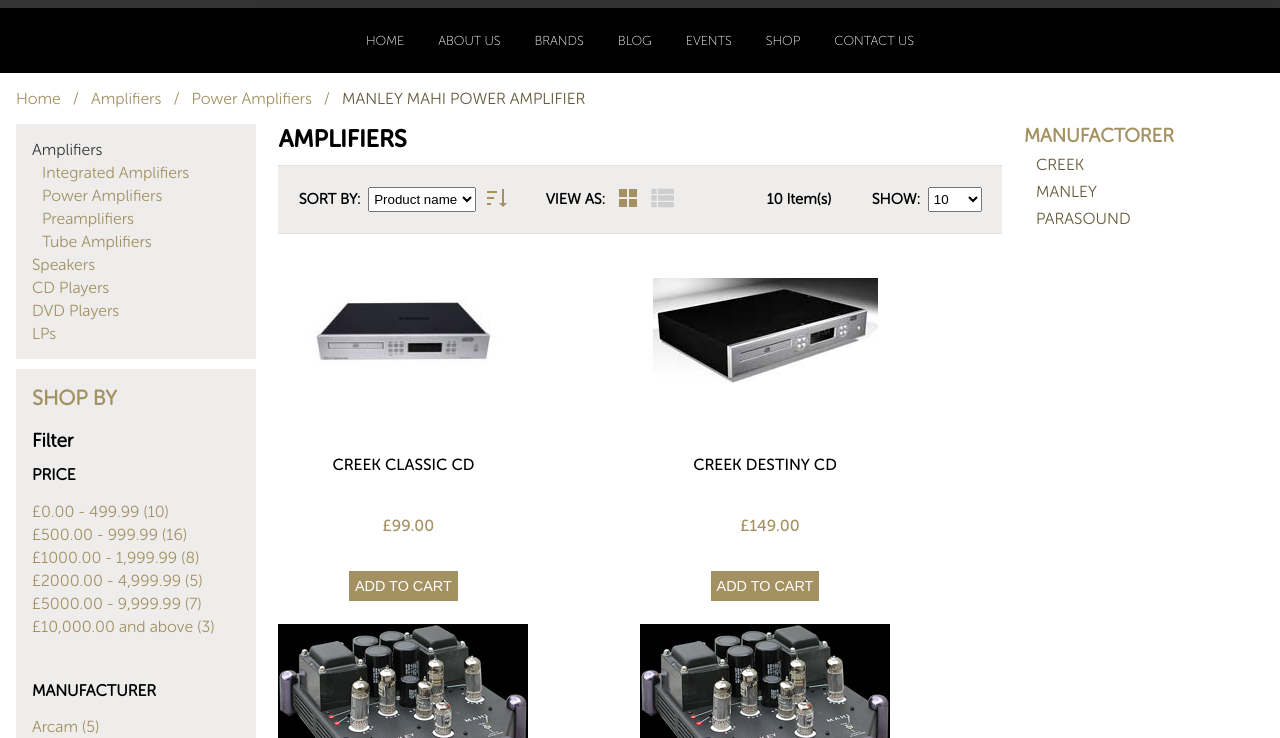
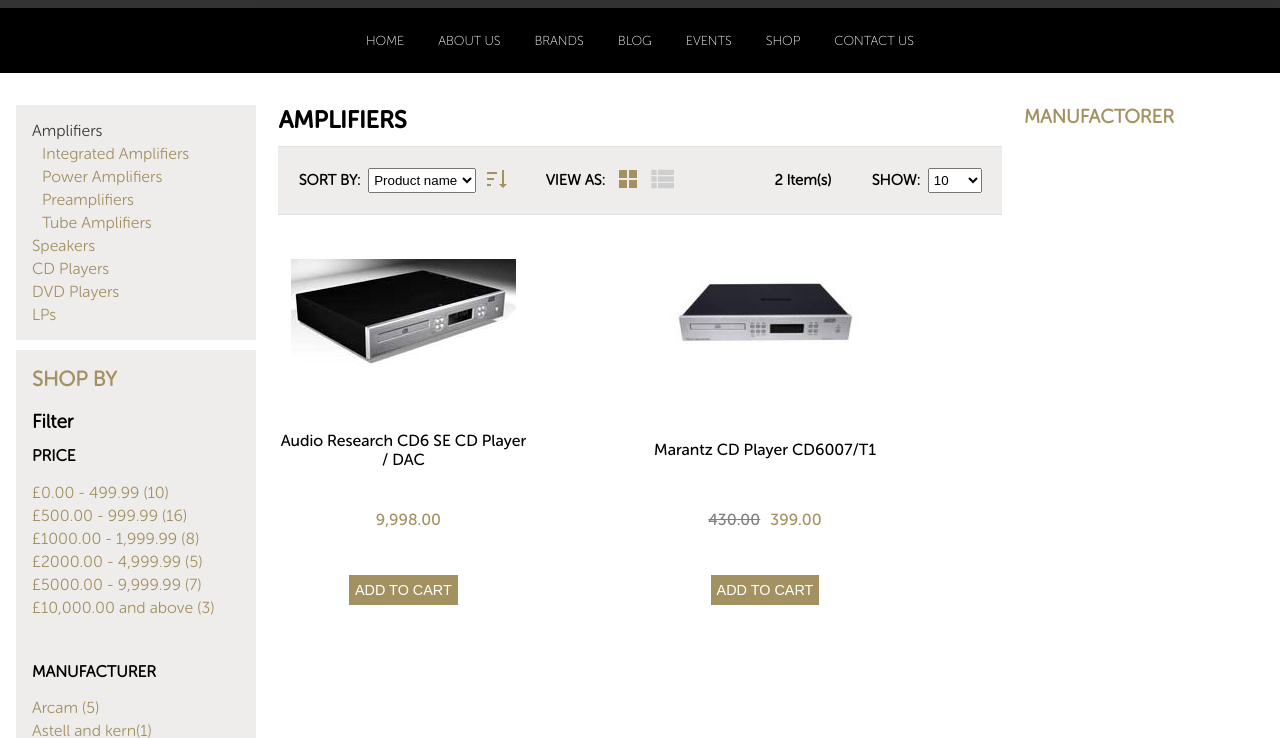
Before and after one commit to kings-n-queen/hifi-corner, a plain HTML site: page docs/shop-category-list.html in a window 1280 px wide. Shown: the part 62-800 px from the top of the page. Drawn offline with Linux system fonts and the light colour scheme.

Commit message:
omskrivning af funktionskald
list view

```diff
--- a/docs/assets/data/database.json
+++ b/docs/assets/data/database.json
@@ -1,12 +1,12 @@
 {
     "products": [{
             "navn": "Marantz CD Player CD6007/T1",
-            "id":"marantz_cd_player_cd6007_t1",
+            "id": "marantz_cd_player_cd6007_t1",
             "andreProdukter": "See other Marantz products",
-            "outletPrice":"430.00",
+            "outletPrice": "430.00",
             "pris": "399.00",
             "beskrivelse": "Marantz developed its own discrete circuit boards to replace standard ICs. These HDAMs consist of discrete surface mount components with short mirror image L/R signal paths. These devices do exactly the same thing as the widely used Op-Amps but outperform these designs dramatically in terms of the Slew Rate and reduced noise level, resulting in more dynamic, accurate and detailed sound. In the CD6007, the proprietary HDAM-SA2 circuit improves on its previous HDAM module for an even more stable power supply. The idling current stability is less influenced by power transistor temperatures to maintain sound performance even at high level output.",
-            "billede": ["/stimappe/billede.jpg"],
+            "billede": ["./assets/images/cd-players/creek_classic_cd.jpg"],
             "category": "cd_players",
 
             "additionalInformations": {
@@ -66,12 +66,12 @@
 
         {
             "navn": "Audio Research CD6 SE CD Player / DAC",
-            "id":"audio_research_cd6_se_cd_player_cad",
+            "id": "audio_research_cd6_se_cd_player_cad",
             "andreProdukter": "See other Audio Research products",
-            "outletPrice":"",
+            "outletPrice": "",
             "pris": "9,998.00",
             "beskrivelse": "The compact disc format is more than 35 years old, with millions of titles. Simultaneously, digital downloads and computer music storage has skyrocketed in popularity. Combining a super high-resolution compact disc player and a digital-to-analog converter in one compact chassis, the CD6SE is a perfect fit for modern music playback. The CD6SE is positioned to optimize most any digital format with spectacular results.",
-            "billede": ["/stimappe/billede.jpg"],
+            "billede": ["./assets/images/cd-players/creek_Destiny_CD.jpg"],
             "category": "CD Players",
 
             "additionalInformations": {
--- a/docs/assets/js/listView.js
+++ b/docs/assets/js/listView.js
@@ -10,24 +10,24 @@ function displayProducts(arrayOfProducts) {
         productLink.href = "single-product-description.html?id=" + product.id;
 
         const newImg = document.createElement("img");
-        newImg.setAttribute("src", product.imgSrc);
+        newImg.setAttribute("src", product.billede[0]);
         productLink.append(newImg);
         productLink.className = "card__productLink";
 
         const productName = document.createElement("p");
         productName.className = "card__productName";
-        productName.textContent = product.name;
+        productName.textContent = product.navn;
 
         const priceContainer = document.createElement("div");
         priceContainer.className = "card__priceContainer";
 
         const reference = document.createElement("p");
         reference.className = "card__referencePrice";
-        reference.textContent = product.reference;
+        reference.textContent = product.outletPrice;
 
         const price = document.createElement("p");
         price.className = "card__price";
-        price.textContent = product.price;
+        price.textContent = product.pris;
 
         const button = document.createElement("button");
         button.className = "card__button";
--- a/docs/assets/js/shop-category-list.js
+++ b/docs/assets/js/shop-category-list.js
@@ -3,208 +3,218 @@ import breadcrumbs from "./breadcrumbs.js";
 import displayProducts from "./listView.js";
 import sort from "./sort.js";
 import toggleViewState from "./toggleViewState.js";
-import {setURL, urlGetKey} from "./url-handler.js";
+import { setURL, urlGetKey } from "./url-handler.js";
 import fetchProducts from "./fetch.js";
 import footer from "./footer.js";
 import filterProductsByPrice from "./shop-category-list-filterByPrice.js";
 import filterProductsByManufacturer from "./shop-category-list-filterByManufacturer.js";
 
-fetchProducts().then(function(products){
+
+
+
+fetchProducts().then(function(jsonObj) {
     console.log(urlGetKey("product"));
-    console.log(products);
+    console.log(jsonObj);
+    arrange(jsonObj);
+
 });
 
-//#region dummyArray
 
-const dummyProjectArray = [
 
-    {
-        "permalink": "single-product-description.html?product=manley-mahi-power-amplifier",
-        "imgSrc": "./assets/images/power-amplifiers/manley_mahi.jpg",
-        "name": "MANLEY MAHI POWER AMPLIFIER",
-        "price": "£329.00",
-        "additionalInformations": {
-            "manufacturer": "Marantz",
-            "manufacturerLink": "",
-            "freeWarranty": "3 years",
-            "deliveryCharge": "Free",
-            "deliveryTime": "1-5 Working days",
-            "cardSurcharges": "No"
-        },
-        "manufactorer": {
-            "name": "manley",
-            "permalink": "?manufactorer=manley"
-        },
-    },
-    {
-        "permalink": "single-product-description.html?product=manley-neoclassic-300b-amplifier",
-        "imgSrc": "./assets/images/power-amplifiers/manley_neoclassic300b.jpg",
-        "name": "MANLEY NEOCLASSIC 300B AMPLIFIER",
-        "reference": "£1299.00",
-        "price": "£739.00",
-        "additionalInformations": {
-            "manufacturer": "Marantz",
-            "manufacturerLink": "",
-            "freeWarranty": "3 years",
-            "deliveryCharge": "Free",
-            "deliveryTime": "1-5 Working days",
-            "cardSurcharges": "No"
-        },
-        "manufactorer": {
-            "name": "manley",
-            "permalink": "?manufactorer=manley"
-        },
-    },
-    {
-        "permalink": "single-product-description.html?product=manley-snapper-power-amplifier",
-        "imgSrc": "./assets/images/power-amplifiers/manley_snapper.jpg",
-        "name": "MANLEY SNAPPER POWER AMPLIFIER",
-        "reference": "749.00",
-        "price": "£599.00",
-        "additionalInformations": {
-            "manufacturer": "Marantz",
-            "manufacturerLink": "",
-            "freeWarranty": "3 years",
-            "deliveryCharge": "Free",
-            "deliveryTime": "1-5 Working days",
-            "cardSurcharges": "No"
-        },
-        "manufactorer": {
-            "name": "manley",
-            "permalink": "?manufactorer=manley"
-        },
-    },
-    {
-        "permalink": "single-product-description.html?product=parasound-haloa-23-power-amplifier",
-        "imgSrc": "./assets/images/power-amplifiers/parasound_haloa23.jpg",
-        "name": "PARASOUND HALOA 23 POWER AMPLIFIER",
-        "price": "£249.00",
-        "additionalInformations": {
-            "manufacturer": "Marantz",
-            "manufacturerLink": "",
-            "freeWarranty": "3 years",
-            "deliveryCharge": "Free",
-            "deliveryTime": "1-5 Working days",
-            "cardSurcharges": "No"
-        },
-        "manufactorer": {
-            "name": "parasound",
-            "permalink": "?manufactorer=parasound"
-        },
-    },
-    {
-        "permalink": "single-product-description.html?product=manley-mahi-power-amplifier",
-        "imgSrc": "./assets/images/power-amplifiers/manley_mahi.jpg",
-        "name": "MANLEY MAHI POWER AMPLIFIER",
-        "price": "£1329.00",
-        "additionalInformations": {
-            "manufacturer": "Marantz",
-            "manufacturerLink": "",
-            "freeWarranty": "3 years",
-            "deliveryCharge": "Free",
-            "deliveryTime": "1-5 Working days",
-            "cardSurcharges": "No"
-        },
-        "manufactorer": {
-            "name": "manley",
-            "permalink": "?manufactorer=manley"
-        },
-    },
-    {
-        "permalink": "single-product-description.html?product=manley-neoclassic-200b-amplifier",
-        "imgSrc": "./assets/images/power-amplifiers/manley_neoclassic300b.jpg",
-        "name": "MANLEY NEOCLASSIC 200B AMPLIFIER",
-        "reference": "£1299.00",
-        "price": "£739.00",
-        "additionalInformations": {
-            "manufacturer": "Marantz",
-            "manufacturerLink": "",
-            "freeWarranty": "3 years",
-            "deliveryCharge": "Free",
-            "deliveryTime": "1-5 Working days",
-            "cardSurcharges": "No"
-        },
-        "manufactorer": {
-            "name": "manley",
-            "permalink": "?manufactorer=manley"
-        },
-    },
-    {
-        "permalink": "single-product-description.html?product=manley-snapper-power-amplifier",
-        "imgSrc": "./assets/images/power-amplifiers/manley_snapper.jpg",
-        "name": "MANLEY SNAPPER POWER AMPLIFIER",
-        "reference": "749.00",
-        "price": "£599.00",
-        "additionalInformations": {
-            "manufacturer": "Marantz",
-            "manufacturerLink": "",
-            "freeWarranty": "3 years",
-            "deliveryCharge": "Free",
-            "deliveryTime": "1-5 Working days",
-            "cardSurcharges": "No"
-        },
-        "manufactorer": {
-            "name": "manley",
-            "permalink": "?manufactorer=manley"
-        },
-    },
-    {
-        "permalink": "single-product-description.html?product=parasound-haloa-21-power-amplifier",
-        "imgSrc": "./assets/images/power-amplifiers/parasound_haloa23.jpg",
-        "name": "PARASOUND HALOA 21 POWER AMPLIFIER",
-        "price": "249.00",
-        "additionalInformations": {
-            "manufacturer": "Marantz",
-            "manufacturerLink": "",
-            "freeWarranty": "3 years",
-            "deliveryCharge": "Free",
-            "deliveryTime": "1-5 Working days",
-            "cardSurcharges": "No"
-        },
-        "manufactorer": {
-            "name": "parasound",
-            "permalink": "?manufactorer=parasound"
-        },
-    },
-    {
-        "permalink": "single-product-description.html?product=creek-classic-cd",
-        "imgSrc": "./assets/images/cd-players/creek_classic_cd.jpg",
-        "name": "CREEK CLASSIC CD",
-        "price": "£99.00",
-        "additionalInformations": {
-            "manufacturer": "Marantz",
-            "manufacturerLink": "",
-            "freeWarranty": "3 years",
-            "deliveryCharge": "Free",
-            "deliveryTime": "1-5 Working days",
-            "cardSurcharges": "No"
-        },
-        "manufactorer": {
-            "name": "creek",
-            "permalink": "?manufactorer=creek"
-        },
-    },
-    {
-        "permalink": "single-product-description.html?product=creek-destiny-cd",
-        "imgSrc": "./assets/images/cd-players/creek_Destiny_CD.jpg",
-        "name": "CREEK DESTINY CD",
-        "price": "£149.00",
-        "additionalInformations": {
-            "manufacturer": "arcam",
-            "manufacturerLink": "",
-            "freeWarranty": "3 years",
-            "deliveryCharge": "Free",
-            "deliveryTime": "1-5 Working days",
-            "cardSurcharges": "No"
-        },
-        "manufactorer": {
-            "name": "creek",
-            "permalink": "?manufactorer=creek"
-        },
-    }
-];
+// //#region dummyArray
 
-//#endregion dummyArray
+// const dummyProjectArray = [
+
+//     {
+//         "permalink": "single-product-description.html?product=manley-mahi-power-amplifier",
+//         "imgSrc": "./assets/images/power-amplifiers/manley_mahi.jpg",
+//         "name": "MANLEY MAHI POWER AMPLIFIER",
+//         "price": "£329.00",
+//         "additionalInformations": {
+//             "manufacturer": "Marantz",
+//             "manufacturerLink": "",
+//             "freeWarranty": "3 years",
+//             "deliveryCharge": "Free",
+//             "deliveryTime": "1-5 Working days",
+//             "cardSurcharges": "No"
+//         },
+//         "manufactorer": {
+//             "name": "manley",
+//             "permalink": "?manufactorer=manley"
+//         },
+//     },
+//     {
+//         "permalink": "single-product-description.html?product=manley-neoclassic-300b-amplifier",
+//         "imgSrc": "./assets/images/power-amplifiers/manley_neoclassic300b.jpg",
+//         "name": "MANLEY NEOCLASSIC 300B AMPLIFIER",
+//         "reference": "£1299.00",
+//         "price": "£739.00",
+//         "additionalInformations": {
+//             "manufacturer": "Marantz",
+//             "manufacturerLink": "",
+//             "freeWarranty": "3 years",
+//             "deliveryCharge": "Free",
+//             "deliveryTime": "1-5 Working days",
+//             "cardSurcharges": "No"
+//         },
+//         "manufactorer": {
+//             "name": "manley",
+//             "permalink": "?manufactorer=manley"
+//         },
+//     },
+//     {
+//         "permalink": "single-product-description.html?product=manley-snapper-power-amplifier",
+//         "imgSrc": "./assets/images/power-amplifiers/manley_snapper.jpg",
+//         "name": "MANLEY SNAPPER POWER AMPLIFIER",
+//         "reference": "749.00",
+//         "price": "£599.00",
+//         "additionalInformations": {
+//             "manufacturer": "Marantz",
+//             "manufacturerLink": "",
+//             "freeWarranty": "3 years",
+//             "deliveryCharge": "Free",
+//             "deliveryTime": "1-5 Working days",
+//             "cardSurcharges": "No"
+//         },
+//         "manufactorer": {
+//             "name": "manley",
+//             "permalink": "?manufactorer=manley"
+//         },
+//     },
+//     {
+//         "permalink": "single-product-description.html?product=parasound-haloa-23-power-amplifier",
+//         "imgSrc": "./assets/images/power-amplifiers/parasound_haloa23.jpg",
+//         "name": "PARASOUND HALOA 23 POWER AMPLIFIER",
+//         "price": "£249.00",
+//         "additionalInformations": {
+//             "manufacturer": "Marantz",
+//             "manufacturerLink": "",
+//             "freeWarranty": "3 years",
+//             "deliveryCharge": "Free",
+//             "deliveryTime": "1-5 Working days",
+//             "cardSurcharges": "No"
+//         },
+//         "manufactorer": {
+//             "name": "parasound",
+//             "permalink": "?manufactorer=parasound"
+//         },
+//     },
+//     {
+//         "permalink": "single-product-description.html?product=manley-mahi-power-amplifier",
+//         "imgSrc": "./assets/images/power-amplifiers/manley_mahi.jpg",
+//         "name": "MANLEY MAHI POWER AMPLIFIER",
+//         "price": "£1329.00",
+//         "additionalInformations": {
+//             "manufacturer": "Marantz",
+//             "manufacturerLink": "",
+//             "freeWarranty": "3 years",
+//             "deliveryCharge": "Free",
+//             "deliveryTime": "1-5 Working days",
+//             "cardSurcharges": "No"
+//         },
+//         "manufactorer": {
+//             "name": "manley",
+//             "permalink": "?manufactorer=manley"
+//         },
+//     },
+//     {
+//         "permalink": "single-product-description.html?product=manley-neoclassic-200b-amplifier",
+//         "imgSrc": "./assets/images/power-amplifiers/manley_neoclassic300b.jpg",
+//         "name": "MANLEY NEOCLASSIC 200B AMPLIFIER",
+//         "reference": "£1299.00",
+//         "price": "£739.00",
+//         "additionalInformations": {
+//             "manufacturer": "Marantz",
+//             "manufacturerLink": "",
+//             "freeWarranty": "3 years",
+//             "deliveryCharge": "Free",
+//             "deliveryTime": "1-5 Working days",
+//             "cardSurcharges": "No"
+//         },
+//         "manufactorer": {
+//             "name": "manley",
+//             "permalink": "?manufactorer=manley"
+//         },
+//     },
+//     {
+//         "permalink": "single-product-description.html?product=manley-snapper-power-amplifier",
+//         "imgSrc": "./assets/images/power-amplifiers/manley_snapper.jpg",
+//         "name": "MANLEY SNAPPER POWER AMPLIFIER",
+//         "reference": "749.00",
+//         "price": "£599.00",
+//         "additionalInformations": {
+//             "manufacturer": "Marantz",
+//             "manufacturerLink": "",
+//             "freeWarranty": "3 years",
+//             "deliveryCharge": "Free",
+//             "deliveryTime": "1-5 Working days",
+//             "cardSurcharges": "No"
+//         },
+//         "manufactorer": {
+//             "name": "manley",
+//             "permalink": "?manufactorer=manley"
+//         },
+//     },
+//     {
+//         "permalink": "single-product-description.html?product=parasound-haloa-21-power-amplifier",
+//         "imgSrc": "./assets/images/power-amplifiers/parasound_haloa23.jpg",
+//         "name": "PARASOUND HALOA 21 POWER AMPLIFIER",
+//         "price": "249.00",
+//         "additionalInformations": {
+//             "manufacturer": "Marantz",
+//             "manufacturerLink": "",
+//             "freeWarranty": "3 years",
+//             "deliveryCharge": "Free",
+//             "deliveryTime": "1-5 Working days",
+//             "cardSurcharges": "No"
+//         },
+//         "manufactorer": {
+//             "name": "parasound",
+//             "permalink": "?manufactorer=parasound"
+//         },
+//     },
+//     {
+//         "permalink": "single-product-description.html?product=creek-classic-cd",
+//         "imgSrc": "./assets/images/cd-players/creek_classic_cd.jpg",
+//         "name": "CREEK CLASSIC CD",
+//         "price": "£99.00",
+//         "additionalInformations": {
+//             "manufacturer": "Marantz",
+//             "manufacturerLink": "",
+//             "freeWarranty": "3 years",
+//             "deliveryCharge": "Free",
+//             "deliveryTime": "1-5 Working days",
+//             "cardSurcharges": "No"
+//         },
+//         "manufactorer": {
+//             "name": "creek",
+//             "permalink": "?manufactorer=creek"
+//         },
+//     },
+//     {
+//         "permalink": "single-product-description.html?product=creek-destiny-cd",
+//         "imgSrc": "./assets/images/cd-players/creek_Destiny_CD.jpg",
+//         "name": "CREEK DESTINY CD",
+//         "price": "£149.00",
+//         "additionalInformations": {
+//             "manufacturer": "arcam",
+//             "manufacturerLink": "",
+//             "freeWarranty": "3 years",
+//             "deliveryCharge": "Free",
+//             "deliveryTime": "1-5 Working days",
+//             "cardSurcharges": "No"
+//         },
+//         "manufactorer": {
+//             "name": "creek",
+//             "permalink": "?manufactorer=creek"
+//         },
+//     }
+// ];
+
+// //#endregion dummyArray
+
+
+function arrange(jsonObj) {
 
     //#region SORT FUNCTIONS
 
@@ -214,7 +224,7 @@ let sortBox = sort();
 
     // Create copy of dummy array (this should be filled with data from the actual JSON object)
     // Updates the HTML in the sort box when set/changed
-sortBox.products = [...dummyProjectArray];
+    sortBox.products = [...jsonObj.products];
 
     // Display the products in the list (listView.js)
     displayProducts(sortBox.products);
@@ -236,7 +246,7 @@ sortBox.addSortListener("count", sortUpdate);
 
     // Sort and display the list
     function sortUpdate() {
-    sortBox.products = [...dummyProjectArray];
+        sortBox.products = [...jsonObj.products];
         displayProducts(sortBox.products);
     }
 
@@ -249,7 +259,7 @@ function toggleView() {
 
     //#region MBC
 
-updateMBC(dummyProjectArray);
+    updateMBC(jsonObj.products);
 
     //#endregion MBC
 
@@ -273,11 +283,11 @@ function addBreadcrumbItem(toArray, title, permalink) {
     //#region FILTER FUNCTIONS
 
     let priceRangeButton = document.querySelectorAll(".shopBy");
-priceRangeButton.forEach(function(button){
-    button.addEventListener("click", function(event){
+    priceRangeButton.forEach(function(button) {
+        button.addEventListener("click", function(event) {
             if (event.target.classList.contains("subCategory")) {
                 event.preventDefault();
-            let productsFilteredByPrice = filterProductsByPrice(dummyProjectArray, event.target.dataset.minprice, event.target.dataset.maxprice);
+                let productsFilteredByPrice = filterProductsByPrice(jsonObj.products, event.target.dataset.minprice, event.target.dataset.maxprice);
                 sortBox.products = [...productsFilteredByPrice];
                 displayProducts(sortBox.products);
             }
@@ -285,11 +295,11 @@ priceRangeButton.forEach(function(button){
     });
 
     let manufactorerButton = document.querySelectorAll(".manufacturer")
-manufactorerButton.forEach(function(button){
-    button.addEventListener("click", function(event){
+    manufactorerButton.forEach(function(button) {
+        button.addEventListener("click", function(event) {
             if (event.target.classList.contains("subCategory")) {
                 event.preventDefault();
-            let productsFilteredByManufacturer = filterProductsByManufacturer(dummyProjectArray, event.target.dataset.manufacturer);
+                let productsFilteredByManufacturer = filterProductsByManufacturer(jsonObj.products, event.target.dataset.manufacturer);
                 sortBox.products = [...productsFilteredByManufacturer];
                 displayProducts(sortBox.products);
             }
@@ -303,3 +313,4 @@ manufactorerButton.forEach(function(button){
     footer();
 
     //#endregion FOOTER
+}
--- a/docs/assets/js/sort.js
+++ b/docs/assets/js/sort.js
@@ -7,7 +7,7 @@ let sortCountCallback;
 
 let sortBox = {
     productsArray: null,
-    sortBy: "price",
+    sortBy: "pris",
     ascending: true,
     gridView: true,
     maxDisplayCount: 0,
@@ -154,7 +154,7 @@ function compare(a, b) {
     let compareA = a[key].toUpperCase();
     let compareB = b[key].toUpperCase();
 
-    if (key === "price") {
+    if (key === "pris") {
         compareA = extractPrice(compareA);
         compareB = extractPrice(compareB);
     }
@@ -175,6 +175,7 @@ function extractPrice(price) {
 
 function objectSort(arr, sortKey, ascending = true) {
     key = sortKey;
+    console.log(key)
     direction = ascending ? 1 : -1;
     arr.sort(compare);
 }
```
Also changed, not shown: docs/assets/js/single-product.js (+1 -75 lines), docs/shop-category-list.html (+2 -2 lines). Lines whose indentation alone changed are shown as unchanged.
